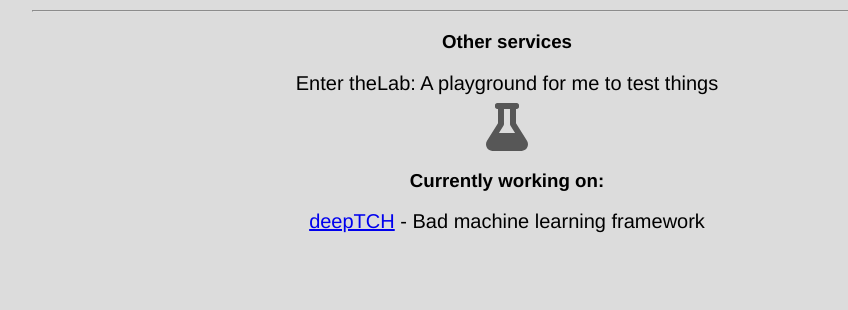
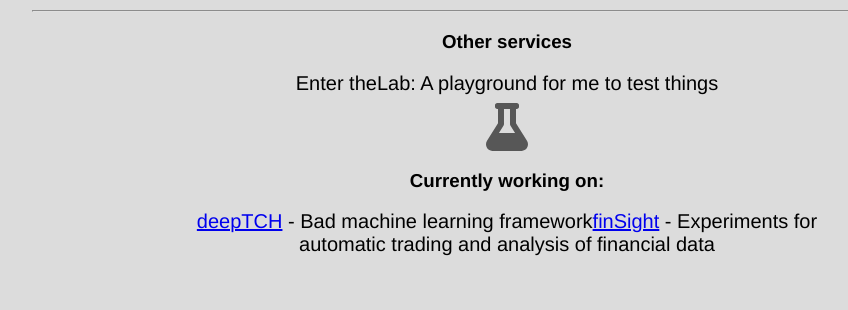
Before and after one commit to xiurobert/derpz-new-site, a Gatsby site: page / in a window 1280 px wide. Shown: the part 400-710 px from the top of the page, without its empty margins (133-981 px from the left). Built offline with nearby package versions, Linux system fonts and the light colour scheme; Gatsby itself is replaced by a stand-in of ours.

Commit message:
Minor updates

```diff
--- a/package.json
+++ b/package.json
@@ -23,7 +23,7 @@
     "@mdx-js/mdx": "^1.6.22",
     "@mdx-js/react": "^1.6.22",
     "babel-plugin-styled-components": "^2.0.2",
-    "gatsby": "^4.4.0",
+    "gatsby": "^4.12.0",
     "gatsby-plugin-fontawesome-css": "^1.2.0",
     "gatsby-plugin-image": "^2.4.0",
     "gatsby-plugin-mdx": "^3.4.0",
--- a/src/pages/index.js
+++ b/src/pages/index.js
@@ -64,6 +64,7 @@ const IndexPage = () => {
                     </h3>
                     <p>
                         <a href={`https://github.com/xiurobert/deeptch`}>deepTCH</a> - Bad machine learning framework
+                        <a href={`https://github.com/xiurobert/finsight`}>finSight</a> - Experiments for automatic trading and analysis of financial data
                     </p>
                 </main>
             </div>
```
Also changed, not shown: 3 other files.
